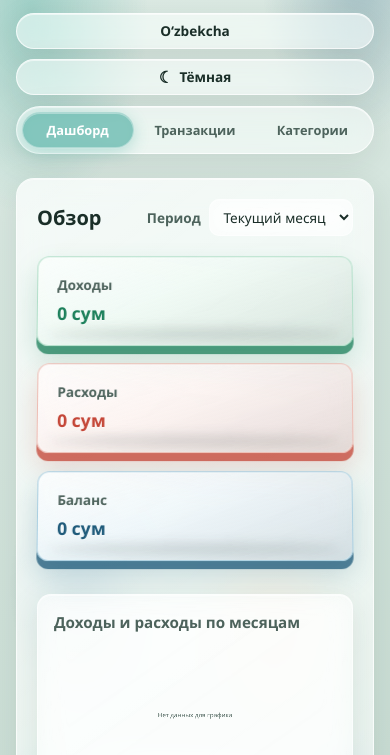
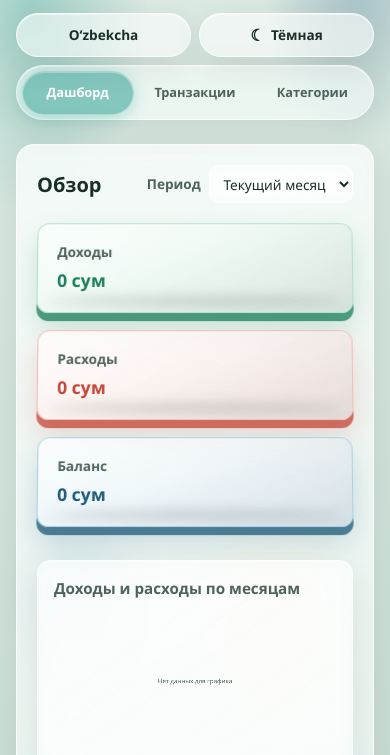
Before and after one commit to Russell2204/salary-tracker, a plain HTML site: page index.html in a window 390 px wide. Shown: the part 89-844 px from the top of the page. Drawn offline with Linux system fonts and the light colour scheme.

Commit message:
Fix mobile language toggle: touch targets, z-index, pointer events.
Co-authored-by: Cursor <cursoragent@cursor.com>

```diff
--- a/css/style.css
+++ b/css/style.css
@@ -148,6 +148,8 @@ body {
 
 /* Header */
 .header {
+  position: relative;
+  z-index: 50;
   display: flex;
   flex-wrap: wrap;
   align-items: flex-end;
@@ -157,6 +159,8 @@ body {
 }
 
 .header__controls {
+  position: relative;
+  z-index: 51;
   display: flex;
   flex-wrap: wrap;
   align-items: center;
@@ -164,8 +168,11 @@ body {
 }
 
 .theme-toggle {
+  position: relative;
+  z-index: 1;
   display: inline-flex;
   align-items: center;
+  justify-content: center;
   gap: 0.4rem;
   font: inherit;
   font-size: 0.85rem;
@@ -174,17 +181,27 @@ body {
   background: var(--surface);
   border: 1px solid var(--border-strong);
   border-radius: 999px;
-  padding: 0.45rem 0.95rem;
+  padding: 0.55rem 0.95rem;
+  min-height: 44px;
   cursor: pointer;
-  backdrop-filter: var(--glass-blur);
-  -webkit-backdrop-filter: var(--glass-blur);
+  touch-action: manipulation;
+  -webkit-tap-highlight-color: transparent;
+  user-select: none;
+  -webkit-user-select: none;
   box-shadow: var(--glass-shadow);
-  transition: background 0.2s, border-color 0.2s, transform 0.15s, box-shadow 0.2s;
+  transition: background 0.2s, border-color 0.2s, box-shadow 0.2s;
+}
+
+.theme-toggle > * {
+  pointer-events: none;
 }
 
 .theme-toggle:hover {
   background: var(--ghost-hover);
-  transform: translateY(-1px);
+}
+
+.theme-toggle:active {
+  background: var(--ghost-hover);
 }
 
 .theme-toggle__icon {
@@ -830,24 +847,30 @@ body {
   }
 
   .header__controls {
-    flex-direction: column;
+    display: grid;
+    grid-template-columns: 1fr 1fr;
     align-items: stretch;
+    gap: 0.5rem;
+  }
+
+  .header__controls .tabs {
+    grid-column: 1 / -1;
+    width: 100%;
+    justify-content: stretch;
   }
 
   .theme-toggle {
+    width: 100%;
     justify-content: center;
-  }
-
-  .tabs {
-    width: 100%;
-    justify-content: stretch;
   }
 
   .tabs__btn {
     flex: 1;
     text-align: center;
-    padding: 0.5rem 0.6rem;
+    padding: 0.55rem 0.5rem;
     font-size: 0.8rem;
+    min-height: 44px;
+    touch-action: manipulation;
   }
 }
 
--- a/js/app.js
+++ b/js/app.js
@@ -58,11 +58,21 @@ const App = {
 
   /* ----- Language ----- */
   initLang() {
-    document.getElementById("lang-toggle").addEventListener("click", () => {
+    const btn = document.getElementById("lang-toggle");
+    let lastTap = 0;
+    const switchLang = (e) => {
+      if (e) {
+        e.preventDefault();
+        e.stopPropagation();
+      }
+      const now = Date.now();
+      if (now - lastTap < 400) return;
+      lastTap = now;
       I18n.toggle();
       this.updateThemeLabel();
       this.refreshAll();
-    });
+    };
+    btn.addEventListener("pointerup", switchLang);
   },
 
   /* ----- Tabs ----- */
```
